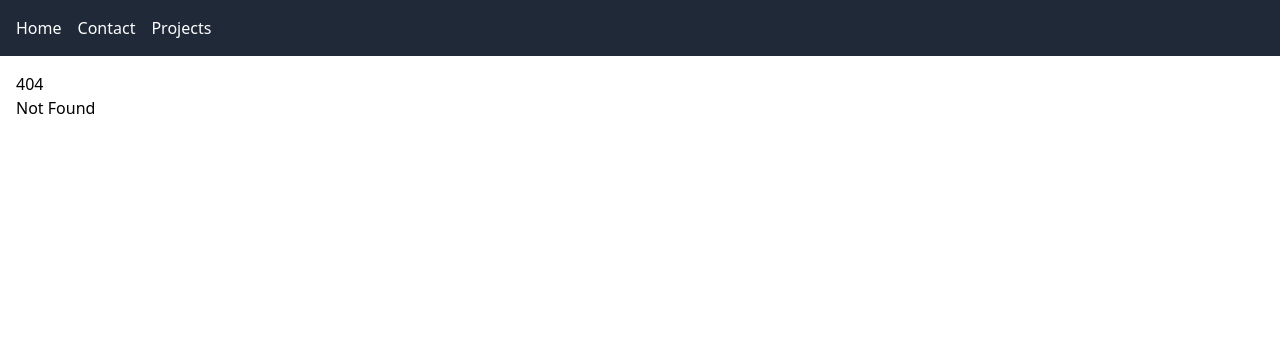
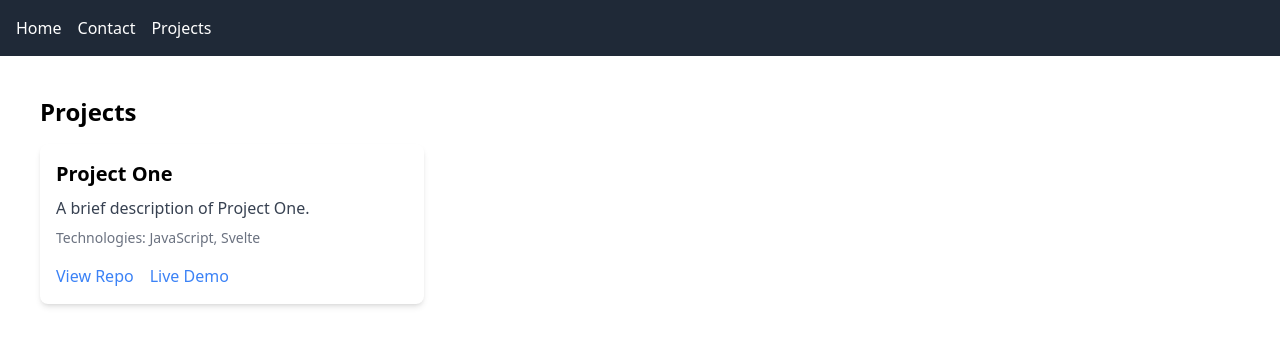
Before and after one commit to MNTadros/mnt-portfolio-website, a SvelteKit app: page /projects in a window 1280 px wide. Before the commit this address had no page. Shown: the top 346 px of the page. Built offline with nearby package versions, Linux system fonts and the light colour scheme.

Commit message:
project & contact page boilerplate

```diff
--- a/src/routes/+page.svelte
+++ /dev/null
@@ -1,2 +0,0 @@
-<h1>Welcome to SvelteKit</h1>
-<p>Visit <a href="https://kit.svelte.dev">kit.svelte.dev</a> to read the documentation</p>
--- /dev/null
+++ b/src/routes/contact/+page.svelte
@@ -0,0 +1,25 @@
+<h1 class="text-3xl font-bold text-center p-4">MNTadros</h1>
+
+<main class="container mx-auto p-4">
+
+<section id="contact" class="my-8 px-16">
+    <container class="col-start-4 row-start-3">
+    <h2 class="text-2xl font-semibold mb-2">Contact</h2>
+    <form class="space-y-4">
+      <div>
+        <label for="name" class="block">Name</label>
+        <input type="text" class="w-full p-2 border rounded">
+      </div>
+      <div>
+        <label for="email" class="block">Email</label>
+        <input type="email" class="w-full p-2 border rounded">
+      </div>
+      <div>
+        <label for="message" class="block">Message</label>
+        <textarea class="w-full p-2 border rounded"></textarea>
+      </div>
+      <button type="submit" class="bg-blue-500 text-white p-2 rounded">Submit</button>
+    </form>
+    </container>
+  </section>
+</main>
--- /dev/null
+++ b/src/routes/projects/+page.svelte
@@ -0,0 +1,35 @@
+<script>
+    // Sample data for projects
+    let projects = [
+      {
+        name: "Project One",
+        description: "A brief description of Project One.",
+        tech: ["JavaScript", "Svelte"],
+        repo: "/",
+        demo: "/"
+      }
+    ];
+  </script>
+
+  <main class="p-6">
+    <section>
+      <h2 class="text-2xl font-semibold mb-4">Projects</h2>
+      <div class="grid gap-6 md:grid-cols-2 lg:grid-cols-3">
+        {#each projects as project}
+          <div class="bg-white shadow-md rounded-lg p-4">
+            <h3 class="text-xl font-semibold mb-2">{project.name}</h3>
+            <p class="text-gray-700 mb-2">{project.description}</p>
+            <p class="text-sm text-gray-500 mb-4">Technologies: {project.tech.join(', ')}</p>
+            <div class="flex gap-4">
+              {#if project.repo}
+                <a href="{project.repo}" class="text-blue-500 hover:underline" target="_blank" rel="noopener noreferrer">View Repo</a>
+              {/if}
+              {#if project.demo}
+                <a href="{project.demo}" class="text-blue-500 hover:underline" target="_blank" rel="noopener noreferrer">Live Demo</a>
+              {/if}
+            </div>
+          </div>
+        {/each}
+      </div>
+    </section>
+  </main>
```
